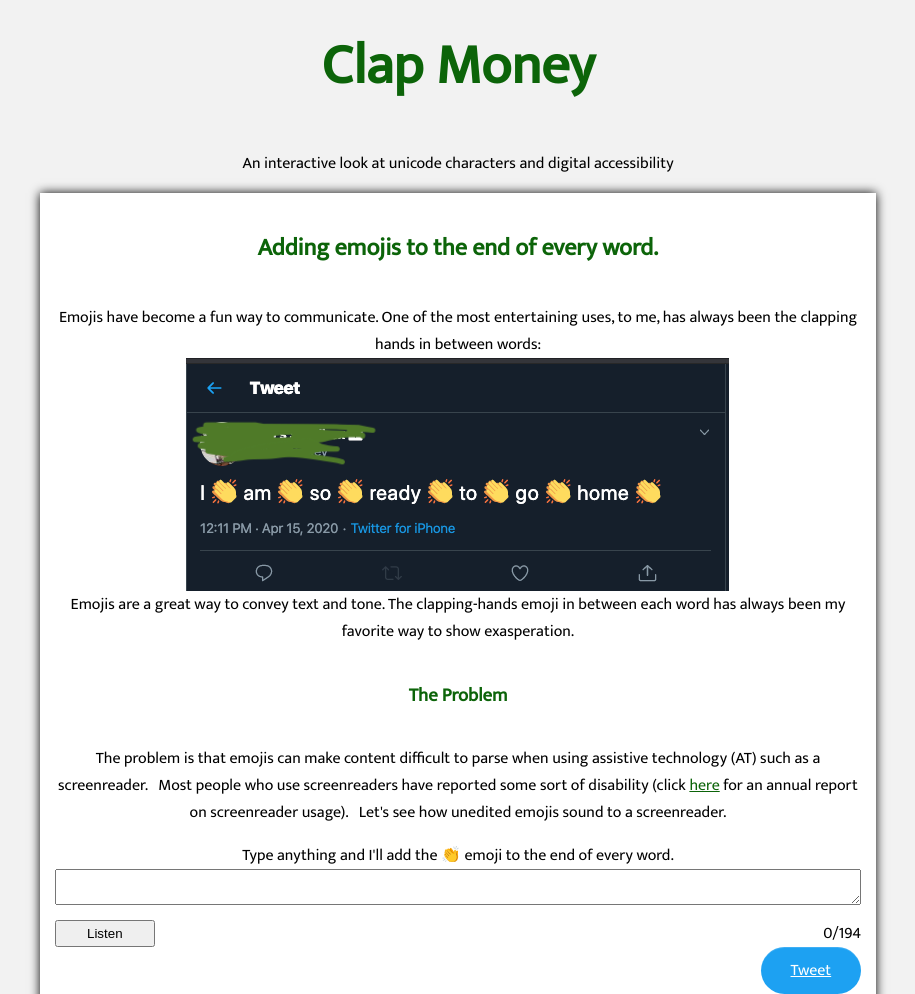
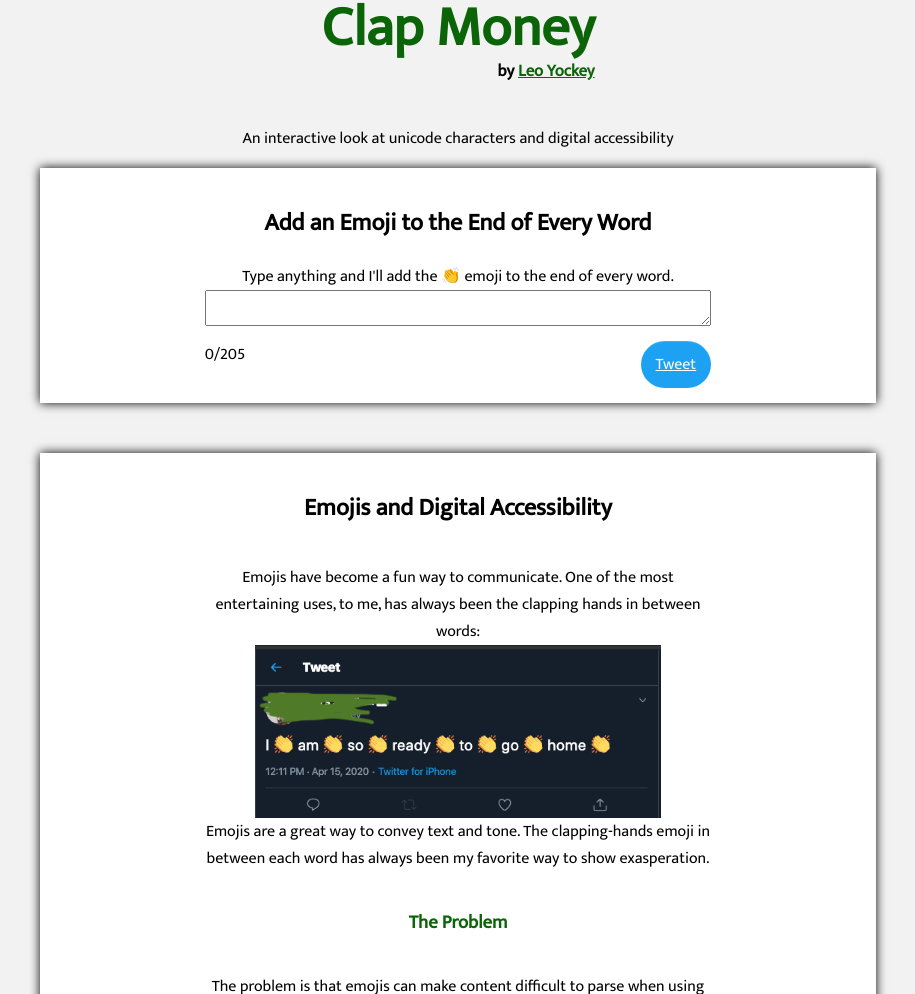
Before and after one commit to Ljyockey/clap, a plain HTML site: page index.html in a window 1280 px wide. Shown: the part 18-1012 px from the top of the page, without its empty margins (182-1097 px from the left). Drawn offline with Linux system fonts and the light colour scheme.

Commit message:
prelaunch restructure

```diff
--- a/index.html
+++ b/index.html
@@ -9,13 +9,31 @@
 </head>
 <body>
     <header>
-        <h1>Clap Money</h1>
-        <p>An interactive look at unicode characters and digital accessibility</p>
+        <h1>Clap Money
+            <span class="credit">by <a href="https://leoyockey.com">Leo Yockey</a></span>
+        </h1>
+        <p class="subheader">An interactive look at unicode characters and digital accessibility</p>
     </header>
 
     <main>
-        <section class="examples flex-column" id="emoji">
-            <h2>Adding emojis to the end of every word.</h2>
+        <section>
+            <div class="examples flex-column" id="universal">
+                <h2>Add an Emoji to the End of Every Word</h2>
+                <form class="flex-column" id="form">
+                    <label for="emoji-text">Type anything and I'll add the <span role="img" aria-label="clap">&#128079;</span> emoji to the end of every word.</label>
+                    <textarea id="emoji-text-universal" maxlength="205"></textarea>
+                    <div class="count-container">
+                        <span id="character-count">0/205</span>
+                        <a id="tweet-link-universal" class="flex-end-self tweet-link" href="https://twitter.com/intent/tweet?ref_src=twsrc%5Etfw&tw_p=tweetbutton&text=%0A#a11y%20hear%20how%20this%20sounds%20with%20a%20screenreader%20at%20clap.money,%20by%20@Ljyockey">
+                            Tweet
+                        </a>
+                    </div>
+                </form>
+            </div>
+        </section>
+        <section>
+            <div class="examples flex-column" id="emoji">
+                <h2>Emojis and Digital Accessibility</h2>
                 <p>
                     Emojis have become a fun way to communicate. One of the most entertaining uses, to me, has always been the clapping hands in between words:
                     <img src="img/tweet-2.png" alt="screenshot of tweet that reads, 'I am so ready to go home', with a clapping-hands emoji in betwwen each word. The identity of the tweeter has been concealed for privacy" />
@@ -29,41 +47,50 @@
                 </p>
                 <form class="flex-column" id="form">
                     <label for="emoji-text">Type anything and I'll add the <span role="img" aria-label="clap">&#128079;</span> emoji to the end of every word.</label>
-                <textarea id="emoji-text" maxlength="194"></textarea>
+                    <textarea id="emoji-text" maxlength="205"></textarea>
                     <div class="count-container">
                         <input id="emoji-submit" type="submit" value="Listen" />
-                    <span id="character-count">0/194</span>
+                        <span id="character-count">0/205</span>
                     </div>
-                <a id="tweet-link" class="flex-end-self" href="https://twitter.com/intent/tweet?ref_src=twsrc%5Etfw&tw_p=tweetbutton&text=%0A#a11y%20hear%20how%20this%20sounds%20with%20a%20screenreader%20at%20clap.money,%20by%20@Ljyockey">
+                    <a id="tweet-link" class="flex-end-self tweet-link" href="https://twitter.com/intent/tweet?ref_src=twsrc%5Etfw&tw_p=tweetbutton&text=%0A#a11y%20hear%20how%20this%20sounds%20with%20a%20screenreader%20at%20clap.money,%20by%20@Ljyockey">
                         Tweet
                     </a>
                 </form>
-        </section>
+            </div>
 
-        <section class="examples flex-column" id="rendered">
-            <h2>Emojis rendered properly</h2>
+            <hr />
+
+            <div class="examples flex-column" id="rendered">
+                <h3>Emojis rendered properly</h3>
                 <p>
                     Frontend developers interested in accessiblity may have seen code examples that take advantage of the role and aria-label attributes available to an element, as well as the unicode for the emoji:
+                </p>
                     <script src="https://gist.github.com/Ljyockey/6af24f743a82971e50590a238a81cc69.js"></script>
+                <p>
                     Many people pat themselves on the back at this point. The problem is that an accessible website might not be usable for people with disbilities.
                     The word "image" will be appended to the end of your label. It would still be difficult to read an entire sentence.
                     <span id="rendered-text" class="dynamic-examples"></span>
                     <button id="rendered-text-button" type="button">Listen</button>
                 </p>
-        </section>
+            </div>
 
-        <section class="examples flex-column" id="raw">
-            <h2>No emojis</h2>
+            <hr />
+
+            <div class="examples flex-column" id="raw">
+                <h3>No emojis</h3>
                 <p>
                     Like all important information, it's good to stick with the substance and remove emojis.
                     <span id="raw-text" class="dynamic-examples"></span>
                     <button id="raw-text-button" type="button">Listen</button>
                 </p>
-            <h3>Moderation is key</h3>
+                <h4>Moderation is key</h4>
+                <p>
                     People both with and without disabilities use emojis as a fun form of communication.
                     It's important that we as developers take on the burden of ensuring that our content is readable and meaningful to the entirety of its audience.
                     Maybe we can avoid all tweets like this in the future:
-            <img src="img/tweet-1.png" alt="screenshot of tweet consisting of approximately 127 and 3 heart emojis, followed by #ThanksHealthHeroes. There is also an image feature the same hashtag in decorated font. The identity of the tweeter has been concealed for privacy"
+                    <img src="img/tweet-1.png" alt="screenshot of tweet consisting of approximately 127 and 3 heart emojis, followed by #ThanksHealthHeroes. There is also an image feature the same hashtag in decorated font. The identity of the tweeter has been concealed for privacy" />
+                </p>
+            </div>
         </section>
     </main>
 
@@ -81,6 +108,5 @@
         gtag('config', 'UA-163838275-1');
     </script>
     <script src="js/ga.js" type="text/javascript"></script>
-    <script data-ad-client="ca-pub-6467046836339589" async src="https://pagead2.googlesyndication.com/pagead/js/adsbygoogle.js"></script>
 </body>
 </html>
--- a/js/app.js
+++ b/js/app.js
@@ -1,7 +1,7 @@
 let textarea, emojiSpan, characterCount;
 
 const emojiString = `<span role="img" aria-label="clap">&#128079;</span>`;
-const tweetEnd = '\n\nHear how this sounds with a screenreader at https://clap.money, by @Ljyockey. #a11y'
+const tweetEnd = '\n\nAdd emojis to the end of each word at https://clap.money, by @Ljyockey.'
 
 // encodes all characters encoded with encodeURIComponent, plus: ! ~ * ' ( )
 function fullyEncodeURI (value) {
@@ -19,9 +19,9 @@ function onFormSubmit (e) {
     textToSpeech(textarea.value);
 }
 
-function refreshCharacterCount () {
-    const len = textarea.value.trim().length;
-    characterCount.innerHTML = len + '/194';
+function refreshCharacterCount (id) {
+    const len = document.getElementById(id).value.trim().length;
+    characterCount.innerHTML = len + '/205';
 }
 
 function replaceEmojis(replacer) {
@@ -36,30 +36,31 @@ function refreshOtherExamples () {
     document.getElementById('raw-text').innerHTML = replaceEmojis('');
 }
 
-function refreshTwitterData () {
+function refreshTwitterData (id) {
     const urlSeparator = '&text='
 
-    const v = textarea.value.trim();
-    const link = document.getElementById('tweet-link');
+    const v = document.getElementById(id).value.trim();
+    const link = document.getElementById(`tweet-link${id.split('-')[2] ? '-universal' : ''}`);
 
     const baseHref = link.href.split(urlSeparator)[0];
     const tweet = fullyEncodeURI(v + tweetEnd);
+    console.log('new href', baseHref + urlSeparator + tweet)
     link.setAttribute('href', baseHref + urlSeparator + tweet);
 }
 
-function refreshViews () {
-    refreshCharacterCount();
+function refreshViews (targetId) {
+    refreshCharacterCount(targetId);
     refreshOtherExamples();
-    refreshTwitterData();
+    refreshTwitterData(targetId);
 }
 
-function onTextareaChange ({key}) {
-    const len = textarea.value.length;
-    if (key === ' ' && len < 194) {
-        textarea.value = textarea.value += emojiSpan.innerHTML + ' ';
+function onTextareaChange ({key, target}) {
+    const len = target.value.length;
+    if (key === ' ' && len < 205) {
+        target.value = target.value += emojiSpan.innerHTML + ' ';
     }
 
-    refreshViews();
+    refreshViews(target.id);
 }
 
 function createEmoji () {
@@ -96,11 +97,13 @@ function init () {
     emojiSpan = createEmoji();
 
     textarea.addEventListener('keyup', onTextareaChange);
+    document.getElementById('emoji-text-universal').addEventListener('keyup', onTextareaChange);
     document.getElementById('form').addEventListener('submit', onFormSubmit);
     document.getElementById('raw-text-button').addEventListener('click', onExampleButtonClick);
     document.getElementById('rendered-text-button').addEventListener('click', onExampleButtonClick);
 
-    refreshViews();
+    refreshTwitterData('emoji-text');
+    refreshTwitterData('emoji-text-universal');
 }
 
 document.addEventListener('DOMContentLoaded', init);
--- a/main.css
+++ b/main.css
@@ -7,9 +7,11 @@ body {
 
 h1 {
     font-size: 3.5em;
+    position: relative;
+    display: inline;
 }
 
-a, h1, h2, h3 {
+a, h1, h3, h4 {
     color: #0C6409;
 }
 
@@ -26,11 +28,37 @@ img {
     margin: 0 auto;
 }
 
-main {
+hr {
+    height: 1px;
+    background-color: #F2F2F2;
+    border: none;
+}
+
+#emoji {
+    margin-bottom: 30px;
+}
+
+section {
     background: #FFF;
     box-shadow: 0 0 10px;
     padding: 5px;
     text-align: center;
+}
+
+section:first-child {
+    margin-bottom: 50px;
+}
+
+.credit {
+    position: absolute;
+    right: 0;
+    bottom: -10px;
+    font-size: 0.3em;
+    color: #000;
+}
+
+.subheader {
+    margin-top: 35px;
 }
 
 .flex-column {
@@ -52,7 +80,7 @@ button, input[type=submit] {
     align-self: flex-end;
 }
 
-#tweet-link {
+.tweet-link {
     background-color: #1da1f2;
     color: #fff;
     padding: 10px;
@@ -73,13 +101,23 @@ footer {
 }
 
 @media screen and (min-width: 640px) {
-    main {
+    section {
         width: 70%;
-        margin: 0 auto;
+        margin-left: auto;
+        margin-right: auto;
         padding: 15px;
     }
 
     header {
         text-align: center;
     }
+
+    .subheader {
+        margin-top: 50px;
+    }
+
+    .examples p, .examples form, .gist {
+        padding-left: 150px;
+        padding-right: 150px;
+    }
 }
```
Lines whose indentation alone changed are shown as unchanged.
